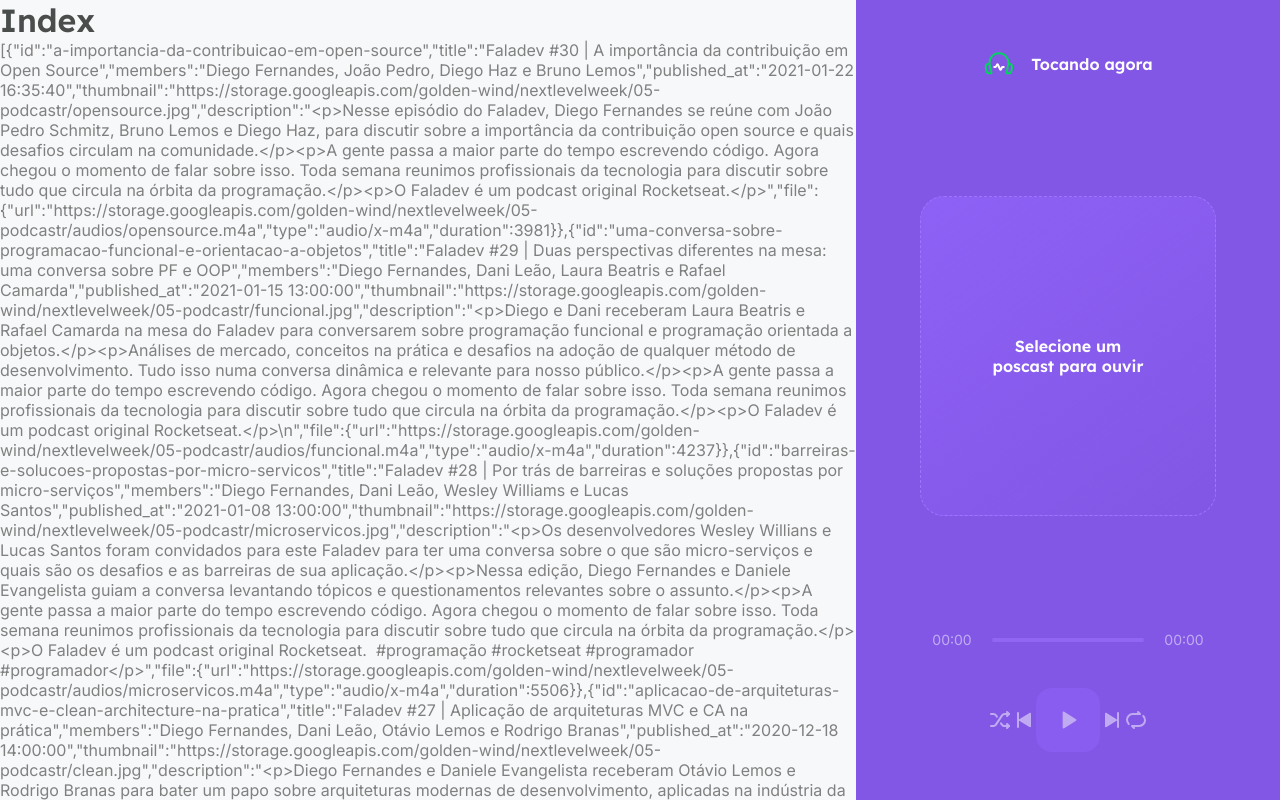
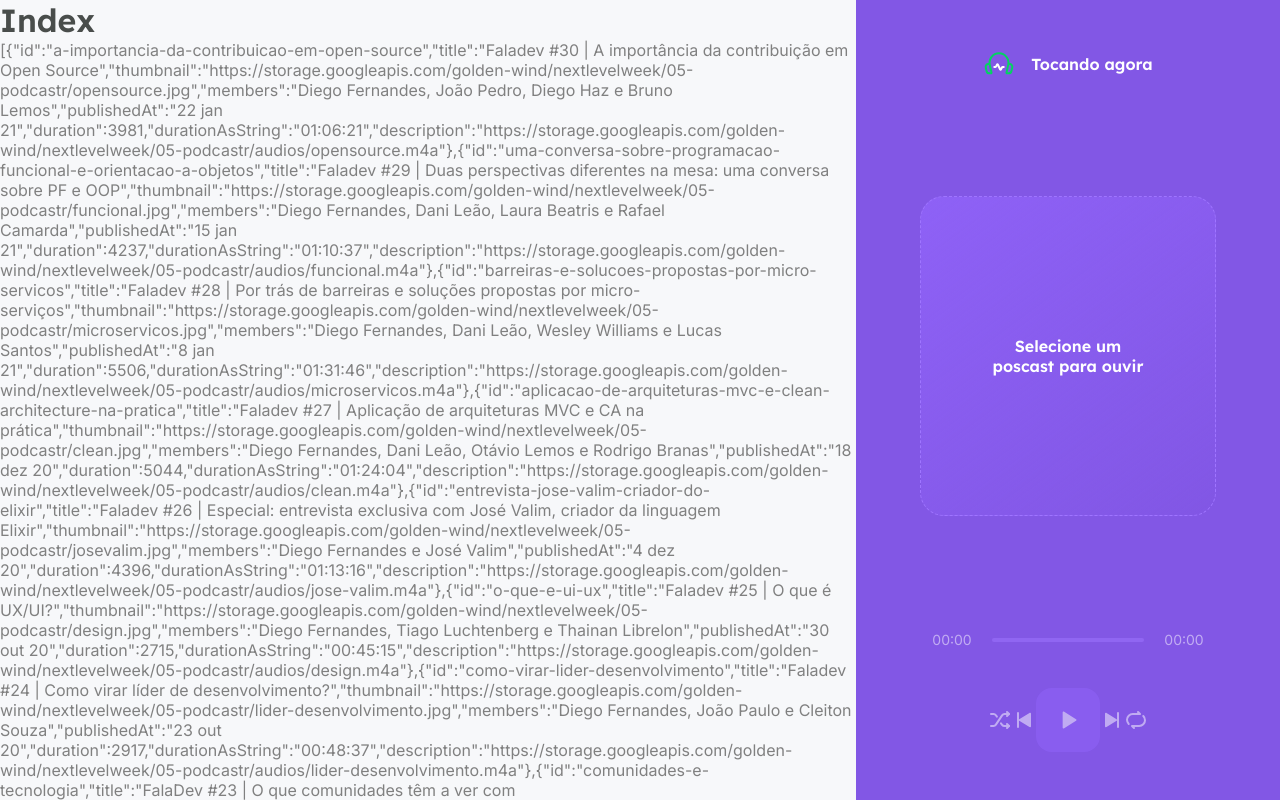
Before and after one commit to douglasconstancio/podcastr, a Next.js app: page / in a window 1280 px wide. Shown: the top 800 px of the page. Built offline with nearby package versions, Linux system fonts and the light colour scheme; data requests are answered from the project's data file.

Commit message:
fix(durationTime): format duration time as string for view

```diff
--- a/src/pages/index.tsx
+++ b/src/pages/index.tsx
@@ -1,11 +1,19 @@
 import { GetStaticProps } from 'next'
+import { format, parseISO } from 'date-fns'
 import { api } from '../services/api'
+import { ptBR } from 'date-fns/locale'
+import { secondsToTimeString } from '../utils/secondsToTimeString'
 
 type Episode = {
     id: string
     title: string
+    thumbnail: string
+    description: string
     members: string
-    // ...
+    duration: string
+    durationAsString: string
+    url: string
+    publishedAt: string
 }
 
 type HomeProps = {
@@ -27,10 +35,25 @@
         { params: { _limit: 12, _sort: 'published_at', _order: 'desc' } }
     )
 
+    const episodes = data.map(episode => {
+        return {
+            id: episode.id,
+            title: episode.title,
+            thumbnail: episode.thumbnail,
+            members: episode.members,
+            publishedAt: format(
+                parseISO(episode.published_at),
+                'd MMM yy',
+                { locale: ptBR }
+            ),
+            duration: Number(episode.file.duration),
+            durationAsString: secondsToTimeString(Number(episode.file.duration)),
+            description: episode.file.url
+        }
+    })
+
     return {
-        props: {
-            episodes: data
-        },
+        props: { episodes },
         revalidate: 60 * 60 * 8 // In seconds
     }
 }
--- /dev/null
+++ b/src/utils/secondsToTimeString.ts
@@ -0,0 +1,11 @@
+export function secondsToTimeString(duration: number): string {
+    const hours = Math.floor(duration / 3600)
+    const minutes = Math.floor((duration % 3600) / 60)
+    const seconds = duration % 60
+
+    const timeString = [hours, minutes, seconds]
+        .map(unit => String(unit).padStart(2, '0'))
+        .join(':')
+
+    return timeString
+}
```
